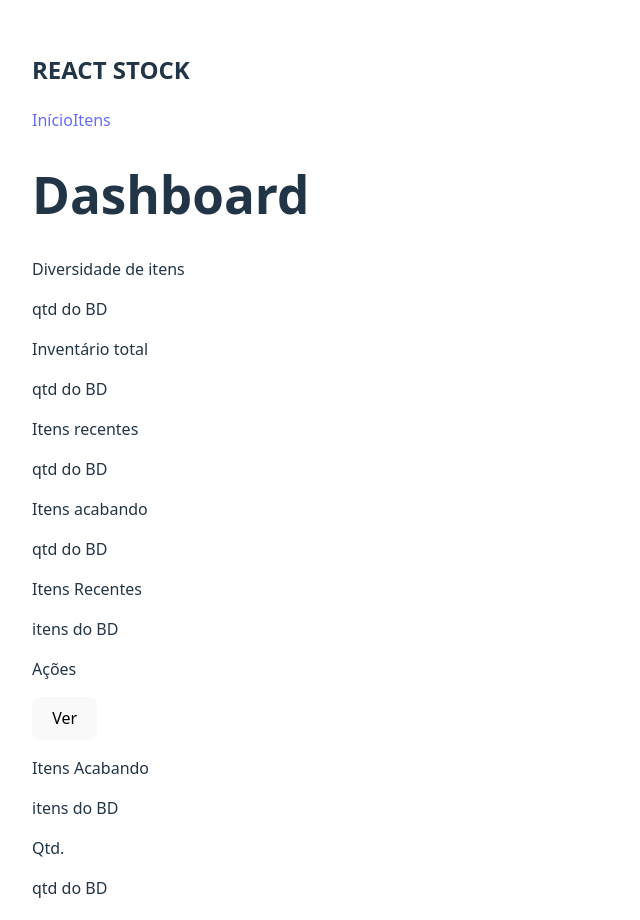
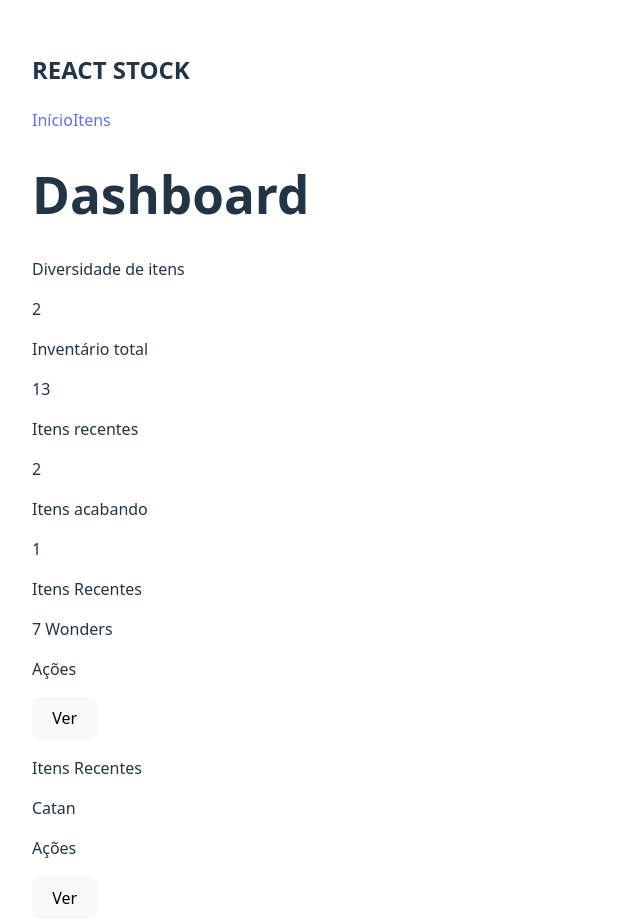
Before and after one commit to EduardoTavaress/Controle-de-Estoque, a React (Vite) app: page / in a window 1280 px wide. Shown: the top 920 px of the page, without its empty margins (0-640 px from the left). Built offline with nearby package versions, Linux system fonts and the light colour scheme.

Commit message:
funcionalidade na opção VER e funções nos Card foram adcionados a Pag Home

```diff
--- a/src/database.json
+++ b/src/database.json
@@ -6,8 +6,8 @@
         "price": 399.99,
         "category": "jogos" ,
         "description": "jogo de tabuleiro para vários jogadores",
-        "createdAt": "2023-01-01T10:00:00Z",
-        "updatedAt": "2023-01-10T15:30:00Z"
+        "createdAt": "2025-11-25T12:00:00Z",
+        "updatedAt": "2025-11-25T14:20:00Z"
     },
     {
         "id": 2,
@@ -16,8 +16,8 @@
         "price": 299.99,
         "category": "jogos",
         "description": "jogo de estratégia e negociação",
-        "createdAt": "2023-02-05T12:00:00Z",
-        "updatedAt": "2023-02-15T14:20:00Z"
+        "createdAt": "2025-11-25T12:00:00Z",
+        "updatedAt": "2025-11-25T14:20:00Z"
     }
 
 ]
--- a/src/pages/Home.jsx
+++ b/src/pages/Home.jsx
@@ -1,9 +1,12 @@
+import { useNavigate } from "react-router-dom";
 import Header from "../components/Header";
+import data from "../database.json";
 
 export default function Home() {
+
+  const navigate = useNavigate();
+
   return (
-
-
 
     <div>
 
@@ -12,39 +15,76 @@ export default function Home() {
       <h1>Dashboard</h1>
 
       <section>
+        {data.map(item => (
+          <div key={item.id}>
+
         <div>
             <p>Diversidade de itens</p>
-            <span>qtd do BD</span>
+            <span>{data.length}</span>
         </div>
         <div>
             <p>Inventário total</p>
-            <span>qtd do BD</span>
+            <span>{data.reduce((total, item) => total + item.quantity, 0)}</span>
         </div>
         <div>
             <p>Itens recentes</p>
-            <span>qtd do BD</span>
+            <span>{data.filter(item => {
+              const days = 7; // Defina o número de dias para considerar como "recente"
+              const hoje = new Date();
+              const dataItem = new Date(item.createdAt);
+              const diff = (hoje - dataItem) / (1000 * 60 * 60 * 24);
+              return diff <= days;
+            }).length}</span>
         </div>
         <div>
             <p>Itens acabando</p>
-            <span>qtd do BD</span>
+            <span>{data.filter(item => item.quantity < 6).length}</span>
         </div>
+
         <div>
+          {data.filter(item => {
+            const days = 7;
+            const hoje = new Date();
+            const dataItem = new Date(item.createdAt);
+            const diff = (hoje - dataItem) / (1000 * 60 * 60 * 24);
+            return diff <= days;
+          }).map(item => (
+            <div key={item.id}>
+
               <p>Itens Recentes</p>
-            <span>itens do BD</span>
+              <span>{item.name}</span>
 
               <p>Ações</p>
-            <button>Ver</button>
+
+              <button onClick={() => navigate(`/stock-item/ver/${item.id}`)}>
+                  Ver
+              </button>
+
             </div>
+          ))}
+        </div>
+
         <div>
+          {data.filter(item => item.quantity < 6).map(item => (
+            <div key={item.id}>
             <p>Itens Acabando</p>
-            <span>itens do BD</span>
+            <span>{item.name}</span>
 
             <p>Qtd.</p>
-            <span>qtd do BD</span>
+            <span>{item.quantity}</span>
 
             <p>Ações</p>
-            <button>Ver</button>
+
+            <button onClick={() => navigate(`/stock-item/ver/${item.id}`)}>
+                  Ver
+            </button>
+
             </div>
+          ))}
+        </div>
+
+          </div>
+        ))}
       </section>
     </div>
   );
```
Lines whose indentation alone changed are shown as unchanged.
